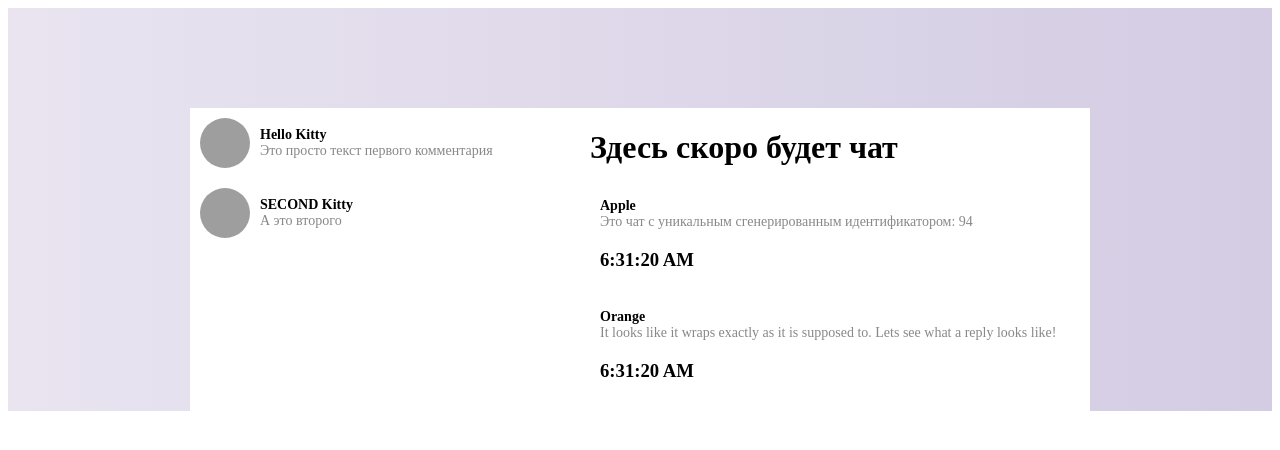
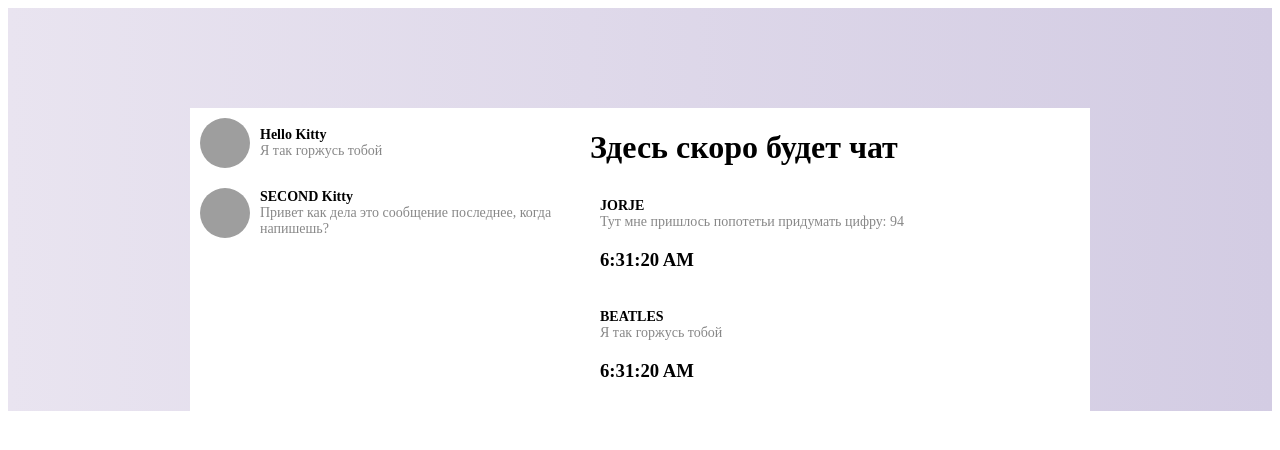
Before and after one commit to chelnik/middle.react.praktikum.yandex, a React (Create React App) app: page / in a window 1280 px wide. Shown: the top 450 px of the page. Built offline with nearby package versions, Linux system fonts and the light colour scheme; grey boxes are pictures that could not be loaded.

Commit message:
Вывод последнего сообщенияв плашке

```diff
--- a/src/components/App4.tsx
+++ b/src/components/App4.tsx
@@ -1,4 +1,4 @@
-import React, { Component } from "react";
+import React from "react";
 import "./App4.css"; //Нужно задать стили
 import "./Messenger.css"
 import Plashka from "./Plashka"
@@ -27,6 +27,7 @@ class App extends React.PureComponent {
 
         {plashkaDATA.map((item, index) => (
           <Plashka
+            index={index}
             key={index}
             name={item.name}
             text={item.text}
--- a/src/components/ConversationList.tsx
+++ b/src/components/ConversationList.tsx
@@ -1,6 +1,6 @@
 import React, {Component} from "react"
 import {tempMessages} from "./Data"
-import {plashkaDATA} from "./Data"
+// import {plashkaDATA} from "./Data"
 export interface Istate{
     indexDialog: number;
     title: string;
--- a/src/components/Data.js
+++ b/src/components/Data.js
@@ -1,4 +1,4 @@
-import React, { Component } from "react";
+// import React, { Component } from "react";
 export const plashkaDATA = [
     {
       date: (new Date()),
@@ -21,14 +21,14 @@ export    const tempMessages = [
       [
        {
          id: 1,
-         author: 'apple',
-         message: `Это чат с уникальным сгенерированным идентификатором: ${Math.round(Math.random()*100)}`,
+         author: 'JORJE',
+         message: `Тут мне пришлось попотетьи придумать цифру: ${Math.round(Math.random()*100)}`,
          timestamp: new Date().getTime()
        },
        {
          id: 2,
-         author: 'orange',
-         message: 'It looks like it wraps exactly as it is supposed to. Lets see what a reply looks like!',
+         author: 'BEATLES',
+         message: 'Я так горжусь тобой',
          timestamp: new Date().getTime()
        },
 
@@ -36,14 +36,14 @@ export    const tempMessages = [
      [
       {
         id: 1,
-        author: 'Получилось',
-        message: `Это чат с уникальным сгенерированным идентификатором: ${Math.round(Math.random()*100)}`,
+        author: 'OSTAP',
+        message: `Представляешь я написал сообщение с уникальной цифрой: ${Math.round(Math.random()*100)}`,
         timestamp: new Date().getTime()
       },
       {
         id: 2,
-        author: 'Получилось дааааааааааааа!!!!!!!!',
-        message: 'В атакууууу',
+        author: 'vLADILEN',
+        message: 'Привет как дела это сообщение последнее, когда напишешь?',
         timestamp: new Date().getTime()
       },
 
--- a/src/components/Plashka.tsx
+++ b/src/components/Plashka.tsx
@@ -1,6 +1,8 @@
 import React from "react"
+import {tempMessages} from "./Data"
 
 interface Iprops{
+    index: number;
     key: number;
     name: string;
     text: string;
@@ -10,16 +12,21 @@ interface Iprops{
 }
 
 function Plashka(props: Iprops){
+  // console.log(props)
+  let Arr = tempMessages[props.index]
+  let lastMesage = Arr[Arr.length-1].message
     return(
        <div className="wrapperPlashka">
        <div className="conversation-list-item" onClick={props.onClickBlock}>
            <img className="conversation-photo" src={props.photo} alt="conversation" />
            <div className="conversation-info">
              <h1 className="conversation-title">{props.name}</h1>
-             <p className="conversation-snippet">{props.text}</p>
+             <p className="conversation-snippet">{lastMesage}</p>
+             {/* <p>{props.text}</p> */}
            </div>
          </div>
        </div>
     )
    }
 export default Plashka
+// lastMesage=
```
